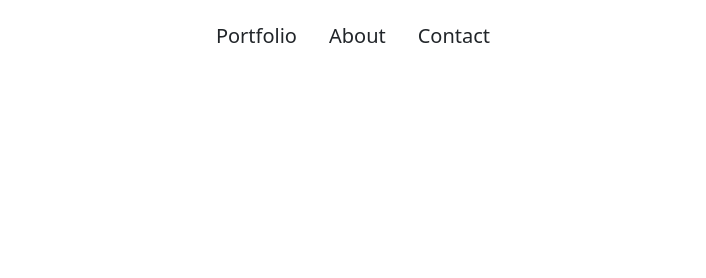
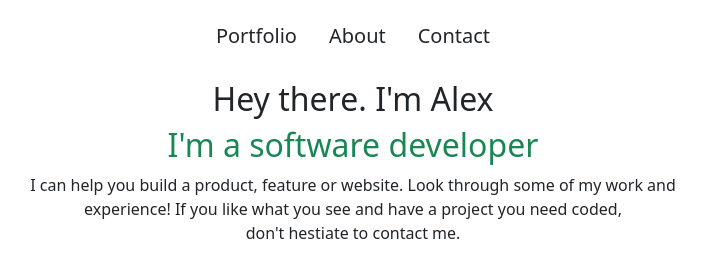
Before and after one commit to rex-9/rex-shuhad-tracey-portfolio, a website: page index.html in a window 1280 px wide. Shown: the whole page, without its empty margins (287-993 px from the left). Drawn offline with nearby package versions, Linux system fonts and the light colour scheme.

Commit message:
Add scrollspy and heading section in html

```diff
--- a/index.html
+++ b/index.html
@@ -7,9 +7,14 @@
     <meta name="viewport" content="width=], initial-scale=1.0">
     <link rel="stylesheet" href="./node_modules/bootstrap/dist/css/bootstrap.css">
     <title>Document</title>
+    <style>
+        body {
+            position: relative;
+        }
+    </style>
 </head>
 
-<body>
+<body data-bs-spy="scroll" data-bs-target=".navbar" data-bs-offset="10">
     <nav class="navbar navbar-expand-sm">
         <div class="container-fluid justify-content-center">
             <!-- Links -->
@@ -32,7 +37,13 @@
             </ul>
         </div>
     </nav>
+    <div class="container-fluid justify-content-center">
+        <h2 class="heading text-body text-center">Hey there. I'm Alex</h2>
+        <h2 class="heading text-success text-center">I'm a software developer</h2>
+        <p class="heading text-body text-center">I can help you build a product, feature or website. Look through some of my work and <br> experience! If you like what you see and have a project you need coded,<br> don't hestiate to contact me.
 
+        </p>
+    </div>
 </body>
 
 </html>
```
